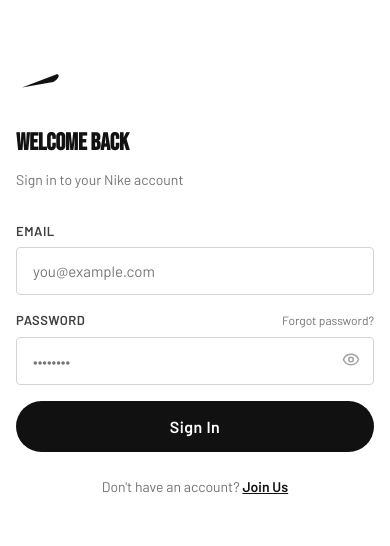
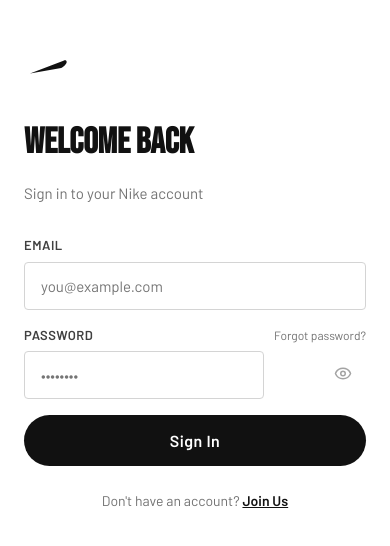
Before and after one commit to bidongbids/nike-clone, a React (Vite) app: page /login in a window 390 px wide. Shown: the part 138-684 px from the top of the page. Built offline with nearby package versions, Linux system fonts and the light colour scheme; no server answers.

Commit message:
Revert mobile changes

```diff
--- a/index.html
+++ b/index.html
@@ -3,9 +3,8 @@
   <head>
     <meta charset="UTF-8" />
     <link rel="icon" type="image/svg+xml" href="/favicon.svg" />
-    <meta name="viewport" content="width=device-width, initial-scale=1.0, maximum-scale=5.0, viewport-fit=cover" />
-    <meta name="theme-color" content="#111111" />
-    <title>Nike Store</title>
+    <meta name="viewport" content="width=device-width, initial-scale=1.0" />
+    <title>nike-clone-tsx</title>
   </head>
   <body>
     <div id="root"></div>
--- a/src/index.css
+++ b/src/index.css
@@ -10,7 +10,7 @@
   --shadow: 0 2px 16px rgba(0,0,0,0.10); --shadow-lg: 0 8px 32px rgba(0,0,0,0.18);
   --transition: 0.18s cubic-bezier(.4,0,.2,1);
 }
-html, body { scroll-behavior: smooth; overflow-x: hidden; width: 100%; max-width: 100vw; }
+html { scroll-behavior: smooth; }
 body { font-family: var(--font-body); background: var(--white); color: var(--black); font-size: 14px; line-height: 1.5; -webkit-font-smoothing: antialiased; }
 a { color: inherit; text-decoration: none; }
 button { cursor: pointer; border: none; background: none; font-family: inherit; }
@@ -20,7 +20,7 @@
 ::-webkit-scrollbar { width: 6px; }
 ::-webkit-scrollbar-track { background: var(--gray-100); }
 ::-webkit-scrollbar-thumb { background: var(--gray-400); border-radius: 3px; }
-.container { max-width: 1440px; margin: 0 auto; padding: 0 48px; width: 100%; }
+.container { max-width: 1440px; margin: 0 auto; padding: 0 48px; }
 @media (max-width: 768px) { .container { padding: 0 20px; } }
 .btn { display: inline-flex; align-items: center; justify-content: center; gap: 8px; padding: 14px 28px; border-radius: 50px; font-weight: 600; font-size: 14px; letter-spacing: 0.5px; transition: all var(--transition); cursor: pointer; }
 .btn-primary { background: var(--black); color: var(--white); }
@@ -49,91 +49,3 @@
 @keyframes fadeIn { from { opacity: 0; } to { opacity: 1; } }
 .spinner { width: 20px; height: 20px; border: 2px solid currentColor; border-top-color: transparent; border-radius: 50%; animation: spin 0.6s linear infinite; display: inline-block; }
 @keyframes spin { to { transform: rotate(360deg); } }
-
-
-/* ━━━━━━━━━━━━━━━━━━━━━━━━━━━━━━━━━━━━━━━━━━━━━━━━━━━━━━━━━ */
-/* MOBILE RESPONSIVE FIXES                                    */
-/* ━━━━━━━━━━━━━━━━━━━━━━━━━━━━━━━━━━━━━━━━━━━━━━━━━━━━━━━━━ */
-
-/* Prevent text size adjustment on iOS */
-html { -webkit-text-size-adjust: 100%; text-size-adjust: 100%; }
-
-/* Phone breakpoint */
-@media (max-width: 768px) {
-  .container { padding: 0 16px; }
-
-  /* Buttons shouldn't overflow */
-  .btn { padding: 12px 22px; font-size: 13px; }
-  .btn-sm { padding: 10px 16px; font-size: 12px; }
-
-  /* Headings shouldn't be massive */
-  h1 { font-size: 32px !important; line-height: 1.1; }
-  h2 { font-size: 24px !important; }
-  h3 { font-size: 18px !important; }
-
-  /* Stack any 2-column grids to 1 column on phones */
-  [style*="grid-template-columns: 1fr 1fr"],
-  [style*="grid-template-columns: 1fr 360px"],
-  [style*="gridTemplateColumns: '1fr 360px'"],
-  [style*="gridTemplateColumns: '1fr 1fr'"] {
-    grid-template-columns: 1fr !important;
-  }
-
-  /* Product grids: 4 cols → 2 cols on phones */
-  [style*="grid-template-columns: repeat(4, 1fr)"],
-  [style*="gridTemplateColumns: 'repeat(4, 1fr)'"] {
-    grid-template-columns: repeat(2, 1fr) !important;
-    gap: 12px !important;
-  }
-
-  /* Product grid 3 cols → 2 cols */
-  [style*="grid-template-columns: repeat(3, 1fr)"],
-  [style*="gridTemplateColumns: 'repeat(3, 1fr)'"] {
-    grid-template-columns: repeat(2, 1fr) !important;
-  }
-
-  /* Force any horizontal flex with big gaps to wrap */
-  [style*="display: flex"] { flex-wrap: wrap; }
-
-  /* Modal sizing */
-  .modal { padding: 20px; max-height: 95vh; }
-
-  /* Toast wider on mobile */
-  .toast { min-width: auto; max-width: calc(100vw - 32px); }
-  .toast-container { right: 16px !important; left: 16px !important; }
-
-  /* Tables — let them scroll horizontally instead of breaking layout */
-  table { display: block; overflow-x: auto; white-space: nowrap; }
-
-  /* Form inputs full width by default */
-  .form-input { width: 100%; }
-
-  /* Padding adjustments */
-  [style*="padding: 48px"] { padding: 24px !important; }
-  [style*="padding: 60px"] { padding: 30px !important; }
-  [style*="padding: 80px"] { padding: 40px !important; }
-}
-
-/* Small phones */
-@media (max-width: 480px) {
-  .container { padding: 0 12px; }
-  h1 { font-size: 28px !important; }
-
-  /* Single column product grid on tiny screens */
-  [style*="grid-template-columns: repeat(2, 1fr)"]:not(.size-grid),
-  [style*="gridTemplateColumns: 'repeat(2, 1fr)'"]:not(.size-grid) {
-    grid-template-columns: 1fr !important;
-  }
-
-  /* Smaller buttons */
-  .btn { padding: 11px 18px; font-size: 12px; }
-
-  /* Stack hero CTA buttons */
-  .hero-ctas { flex-direction: column; align-items: stretch; }
-  .hero-ctas .btn { width: 100%; }
-}
-
-/* Disable hover effects on touch devices (prevents stuck hover states) */
-@media (hover: none) {
-  .btn:hover, button:hover, a:hover { opacity: 1; transform: none; }
-}
--- a/src/pages/auth/Auth.css
+++ b/src/pages/auth/Auth.css
@@ -12,18 +12,10 @@
 .auth-visual img { width: 100%; height: 100%; object-fit: cover; }
 .auth-visual-overlay { position: absolute; inset: 0; background: rgba(0,0,0,0.4); display: flex; align-items: flex-end; padding: 48px; }
 .auth-visual-overlay h2 { font-family: var(--font-display); font-size: clamp(48px, 6vw, 96px); color: var(--white); line-height: 0.9; }
-@media (max-width: 900px) {
-  .auth-page { grid-template-columns: 1fr !important; }
-  .auth-visual { display: none !important; }
-  .auth-card { padding: 40px 24px !important; max-width: 100% !important; width: 100% !important; }
-  .auth-title { font-size: 28px !important; line-height: 1.1; }
-  .auth-sub { font-size: 14px !important; }
-  .demo-grid { grid-template-columns: 1fr !important; }
-}
-
-@media (max-width: 480px) {
-  .auth-card { padding: 24px 16px !important; }
-  .auth-title { font-size: 24px !important; }
+@media (max-width: 768px) {
+  .auth-page { grid-template-columns: 1fr; }
+  .auth-visual { display: none; }
+  .auth-card { padding: 40px 24px; }
 }
 
 /* ── Demo login panel ── */
```
